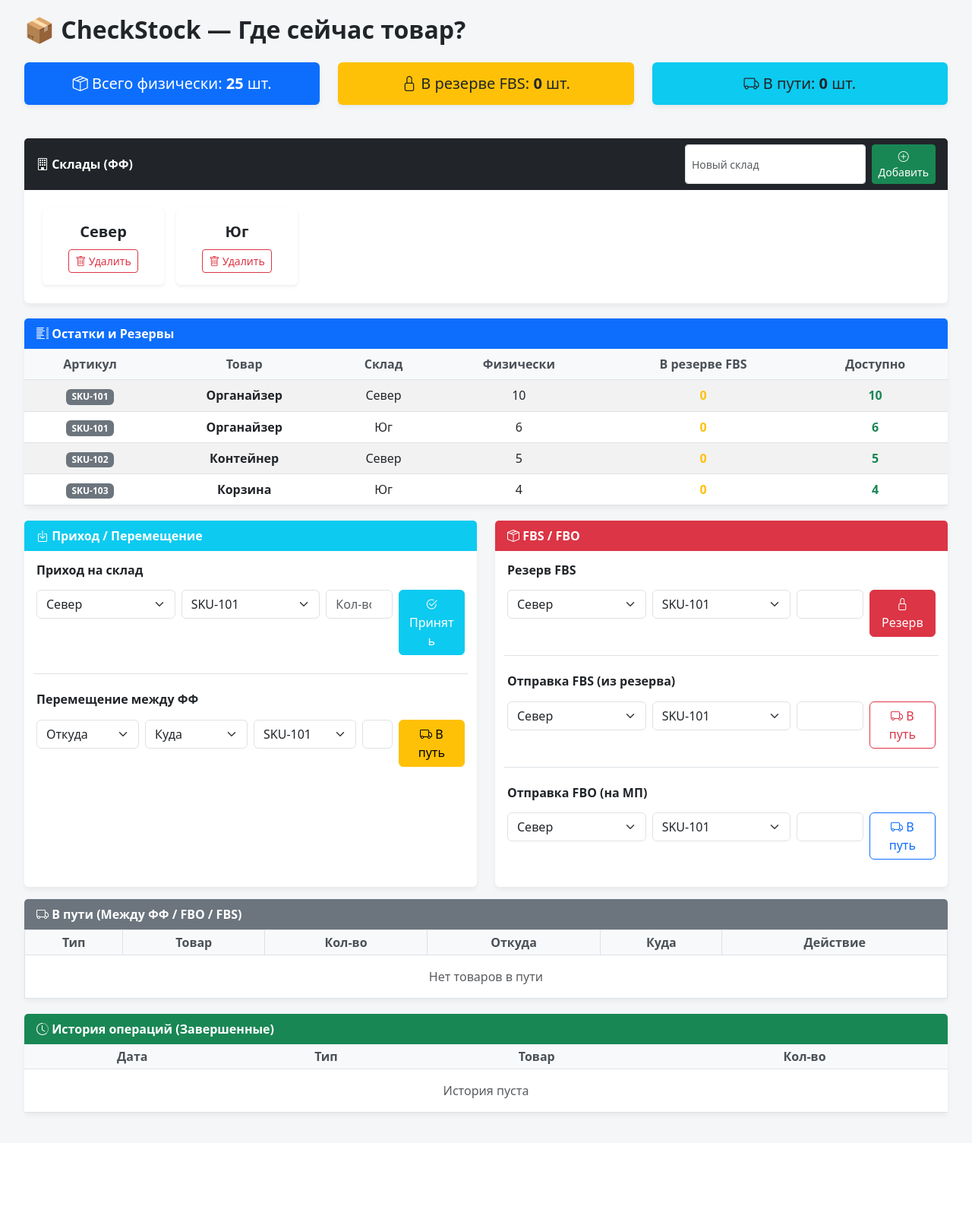
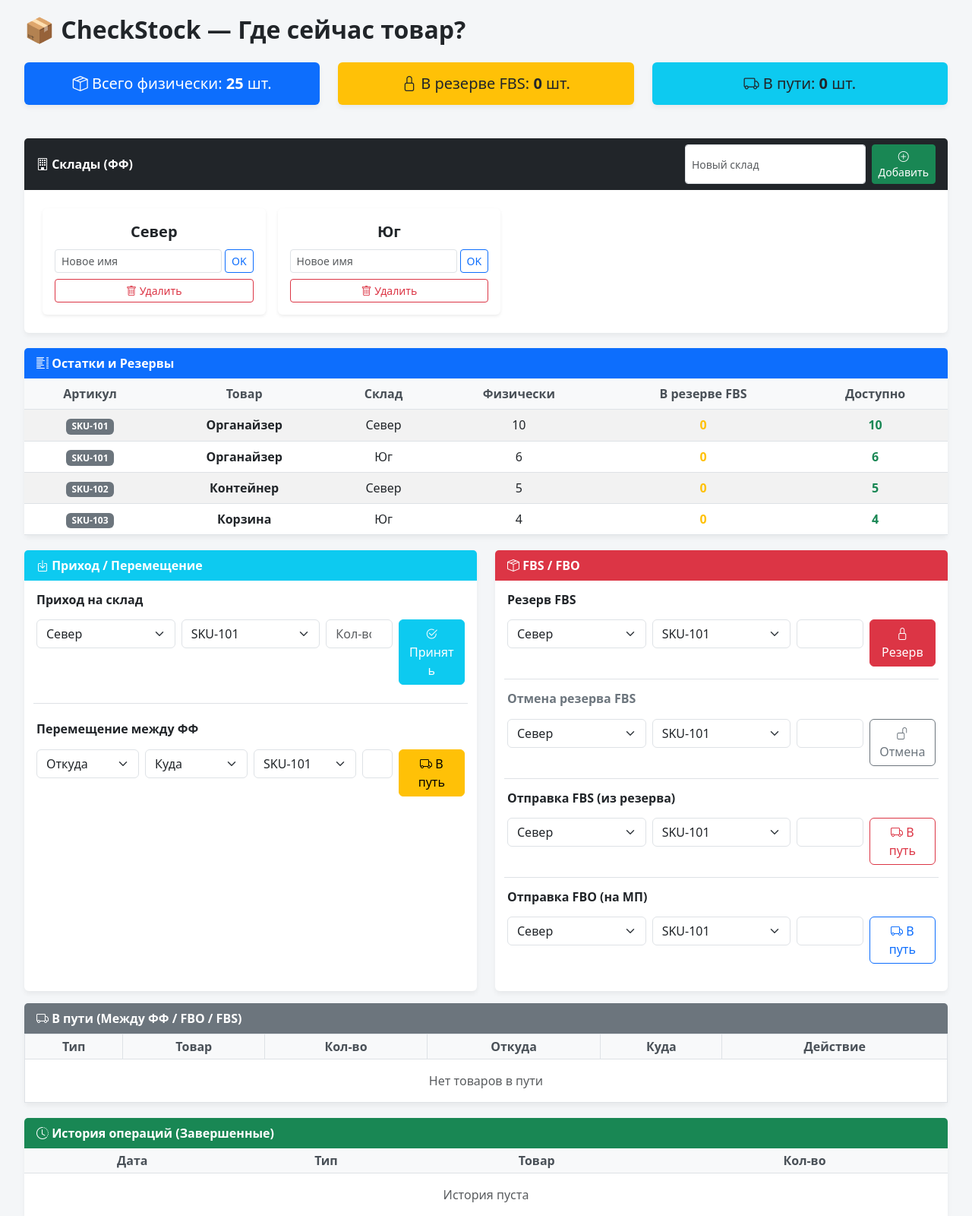
Before and after one commit to togachev/checkstock, a FastAPI app: page / in a window 1280 px wide. Shown: the top 1600 px of the page at 76% size. Before the commit the page ends 1471 px from the top, so only its background shows below. Run offline with FastAPI, Linux system fonts and the light colour scheme; some libraries are stand-ins or nearby versions.

Commit message:
Added warehouse rename, FBS reserve cancel, and full README

```diff
--- a/app/main.py
+++ b/app/main.py
@@ -58,25 +58,16 @@ def startup():
 
 @app.get("/", response_class=HTMLResponse)
 def index(request: Request, db: Session = Depends(database.get_db)):
-    # Берем все склады (включая удаленные, чтобы показывать остатки в архиве)
     warehouses = db.query(models.Warehouse).all()
     products = db.query(models.Product).all()
-
-    # Доступные склады для выпадающих списков (только не удаленные)
     active_warehouses = [w for w in warehouses if not w.is_deleted]
-
-    # Остатки
     stocks = db.query(models.Stock).all()
-
-    # Товары в пути (незавершенные операции)
     in_transit = (
         db.query(models.Operation)
         .filter(models.Operation.status == models.OperationStatus.IN_TRANSIT)
         .order_by(models.Operation.created_at.desc())
         .all()
     )
-
-    # История (завершенные)
     history = (
         db.query(models.Operation)
         .filter(models.Operation.status == models.OperationStatus.COMPLETED)
@@ -106,11 +97,22 @@ def add_warehouse(name: str = Form(...), db: Session = Depends(database.get_db))
     return RedirectResponse("/", status_code=303)
 
 
+# НОВОЕ: Переименование склада
+@app.post("/warehouse/rename/{wh_id}")
+def rename_warehouse(
+    wh_id: int, new_name: str = Form(...), db: Session = Depends(database.get_db)
+):
+    wh = db.query(models.Warehouse).filter(models.Warehouse.id == wh_id).first()
+    if wh:
+        wh.name = new_name
+        db.commit()
+    return RedirectResponse("/", status_code=303)
+
+
 @app.post("/warehouse/delete/{wh_id}")
 def delete_warehouse(wh_id: int, db: Session = Depends(database.get_db)):
     wh = db.query(models.Warehouse).filter(models.Warehouse.id == wh_id).first()
     if wh:
-        # Мягкое удаление. Остатки сохраняются!
         wh.is_deleted = True
         db.commit()
     return RedirectResponse("/", status_code=303)
@@ -172,7 +174,7 @@ def transfer_send(
         qty=qty,
         from_wh_id=from_wh_id,
         to_wh_id=to_wh_id,
-        idempotency_key=str(uuid.uuid4()),  # В реальной форме генерируется на клиенте
+        idempotency_key=str(uuid.uuid4()),
     )
     db.add(op)
     db.commit()
@@ -183,7 +185,7 @@ def transfer_send(
 def transfer_receive(op_id: int, db: Session = Depends(database.get_db)):
     op = db.query(models.Operation).filter(models.Operation.id == op_id).first()
     if not op or op.status == models.OperationStatus.COMPLETED:
-        return RedirectResponse("/", status_code=303)  # Защита от повторного списания
+        return RedirectResponse("/", status_code=303)
 
     stock = (
         db.query(models.Stock)
@@ -220,6 +222,27 @@ def fbs_reserve(
         )
 
     stock.reserved_fbs_qty += qty
+    db.commit()
+    return RedirectResponse("/", status_code=303)
+
+
+# НОВОЕ: Отмена резерва FBS
+@app.post("/fbs/cancel")
+def fbs_cancel(
+    warehouse_id: int = Form(...),
+    product_id: int = Form(...),
+    qty: int = Form(...),
+    db: Session = Depends(database.get_db),
+):
+    stock = (
+        db.query(models.Stock)
+        .filter_by(warehouse_id=warehouse_id, product_id=product_id)
+        .first()
+    )
+    if not stock or stock.reserved_fbs_qty < qty:
+        raise HTTPException(400, "Недостаточно резерва FBS для отмены")
+
+    stock.reserved_fbs_qty -= qty
     db.commit()
     return RedirectResponse("/", status_code=303)
 
@@ -290,7 +313,6 @@ def fbo_ship(
 
 @app.post("/fbo/receive/{op_id}")
 def fbo_receive(op_id: int, db: Session = Depends(database.get_db)):
-    # Имитация приёмки маркетплейсом
     op = db.query(models.Operation).filter(models.Operation.id == op_id).first()
     if op and op.status == models.OperationStatus.IN_TRANSIT:
         op.status = models.OperationStatus.COMPLETED
--- a/app/templates/index.html
+++ b/app/templates/index.html
@@ -3,9 +3,7 @@
     <head>
         <meta charset="UTF-8" />
         <title>CheckStock</title>
-        <!-- Bootstrap CSS -->
         <link href="/static/bootstrap.min.css" rel="stylesheet" />
-        <!-- Bootstrap Icons -->
         <link
             rel="stylesheet"
             href="https://cdn.jsdelivr.net/npm/bootstrap-icons@1.11.1/font/bootstrap-icons.css"
@@ -33,6 +31,9 @@
             .table th {
                 vertical-align: middle;
             }
+            .wh-card {
+                min-width: 220px;
+            }
         </style>
     </head>
     <body>
@@ -41,7 +42,7 @@
                 📦 CheckStock — Где сейчас товар?
             </h2>
 
-            <!-- Сводка (Dashboard) -->
+            <!-- Сводка -->
             <div class="row mb-4 text-center">
                 <div class="col-md-4">
                     <div class="card bg-primary text-white p-3">
@@ -113,8 +114,7 @@
                 <div class="card-body d-flex flex-wrap">
                     {% for wh in warehouses %}
                     <div
-                        class="card text-center shadow-sm m-2 {{ 'bg-secondary bg-opacity-10 text-muted' if wh.is_deleted else 'bg-white' }}"
-                        style="min-width: 160px"
+                        class="card text-center shadow-sm m-2 wh-card {{ 'bg-secondary bg-opacity-10 text-muted' if wh.is_deleted else 'bg-white' }}"
                     >
                         <div class="card-body p-3">
                             <strong class="fs-5">{{ wh.name }}</strong>
@@ -125,12 +125,36 @@
                                     (Архив)</span
                                 >
                                 {% else %}
+                                <!-- Переименование -->
+                                <form
+                                    action="/warehouse/rename/{{ wh.id }}"
+                                    method="post"
+                                    class="d-flex gap-1 mb-2"
+                                >
+                                    <input
+                                        type="text"
+                                        name="new_name"
+                                        class="form-control form-control-sm"
+                                        placeholder="Новое имя"
+                                        required
+                                    />
+                                    <button
+                                        class="btn btn-sm btn-outline-primary"
+                                        onclick="
+                                            this.disabled = true;
+                                            this.form.submit();
+                                        "
+                                    >
+                                        OK
+                                    </button>
+                                </form>
+                                <!-- Удаление -->
                                 <form
                                     action="/warehouse/delete/{{ wh.id }}"
                                     method="post"
                                 >
                                     <button
-                                        class="btn btn-sm btn-outline-danger"
+                                        class="btn btn-sm btn-outline-danger w-100"
                                         onclick="
                                             this.disabled = true;
                                             this.form.submit();
@@ -348,10 +372,11 @@
                             <i class="bi bi-box-seam"></i> FBS / FBO
                         </div>
                         <div class="card-body">
+                            <!-- Резерв -->
                             <form
                                 action="/fbs/reserve"
                                 method="post"
-                                class="row g-2 mb-4 border-bottom pb-4"
+                                class="row g-2 mb-3 border-bottom pb-3"
                             >
                                 <h6 class="fw-bold">Резерв FBS</h6>
                                 <div class="col-md-4">
@@ -402,10 +427,68 @@
                                 </div>
                             </form>
 
+                            <!-- Отмена резерва -->
+                            <form
+                                action="/fbs/cancel"
+                                method="post"
+                                class="row g-2 mb-3 border-bottom pb-3"
+                            >
+                                <h6 class="fw-bold text-secondary">
+                                    Отмена резерва FBS
+                                </h6>
+                                <div class="col-md-4">
+                                    <select
+                                        name="warehouse_id"
+                                        class="form-select"
+                                        required
+                                    >
+                                        {% for w in active_warehouses %}
+                                        <option value="{{ w.id }}">
+                                            {{ w.name }}
+                                        </option>
+                                        {% endfor %}
+                                    </select>
+                                </div>
+                                <div class="col-md-4">
+                                    <select
+                                        name="product_id"
+                                        class="form-select"
+                                        required
+                                    >
+                                        {% for p in products %}
+                                        <option value="{{ p.id }}">
+                                            {{ p.sku }}
+                                        </option>
+                                        {% endfor %}
+                                    </select>
+                                </div>
+                                <div class="col-md-2">
+                                    <input
+                                        type="number"
+                                        name="qty"
+                                        class="form-control"
+                                        required
+                                        min="1"
+                                    />
+                                </div>
+                                <div class="col-md-2">
+                                    <button
+                                        class="btn btn-outline-secondary w-100"
+                                        onclick="
+                                            this.disabled = true;
+                                            this.form.submit();
+                                        "
+                                    >
+                                        <i class="bi bi-unlock"></i> Отмена
+                                    </button>
+                                </div>
+                            </form>
+
+                            <!-- Отправка FBS -->
                             <form
                                 action="/fbs/ship"
                                 method="post"
-                                class="row g-2 mb-4 border-bottom pb-4"
+                                class="row g-2 mb-3 border-bottom pb-3"
                             >
                                 <h6 class="fw-bold">
                                     Отправка FBS (из резерва)
@@ -458,6 +541,7 @@
                                 </div>
                             </form>
 
+                            <!-- Отправка FBO -->
                             <form
                                 action="/fbo/ship"
                                 method="post"
```
Also changed, not shown: README.md.
